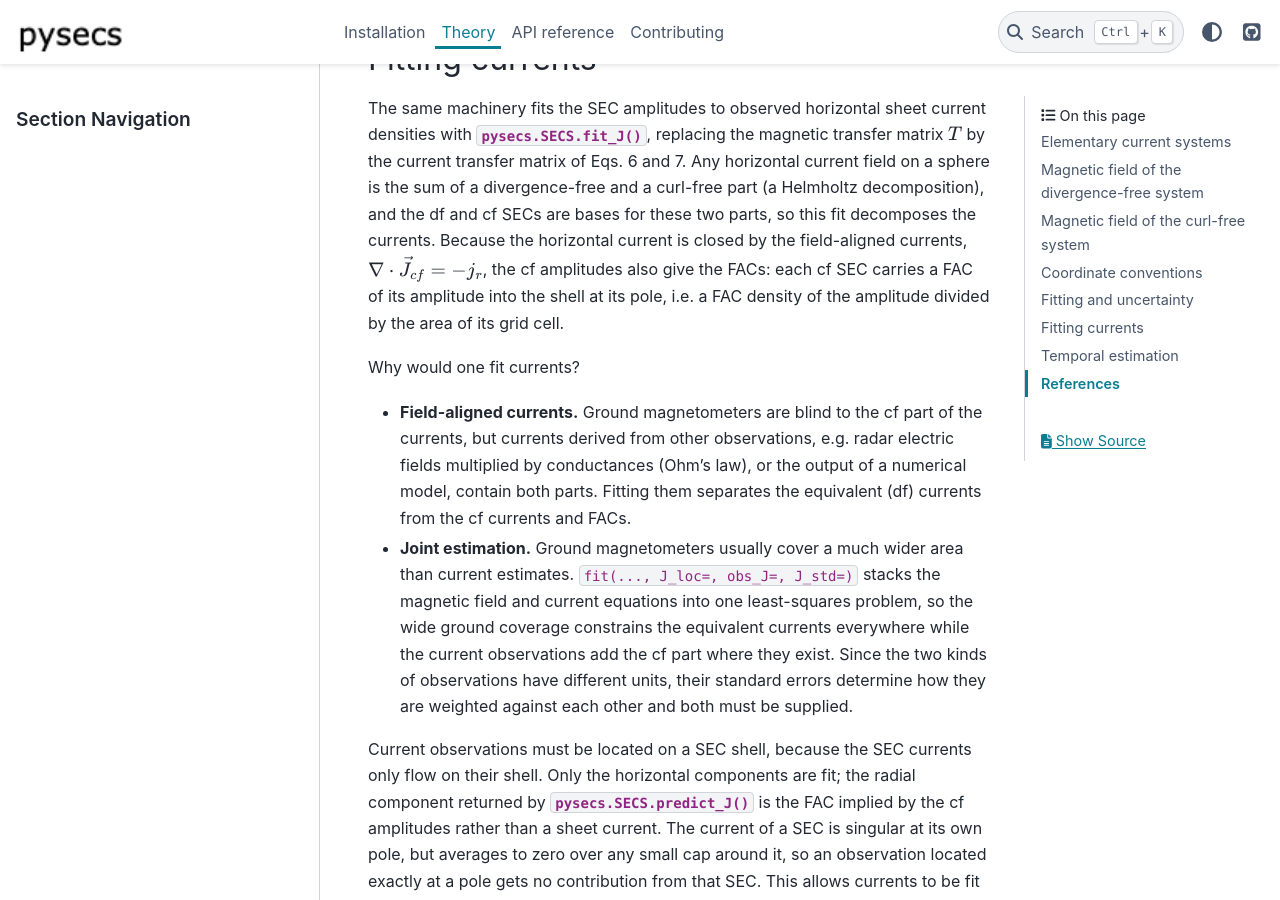
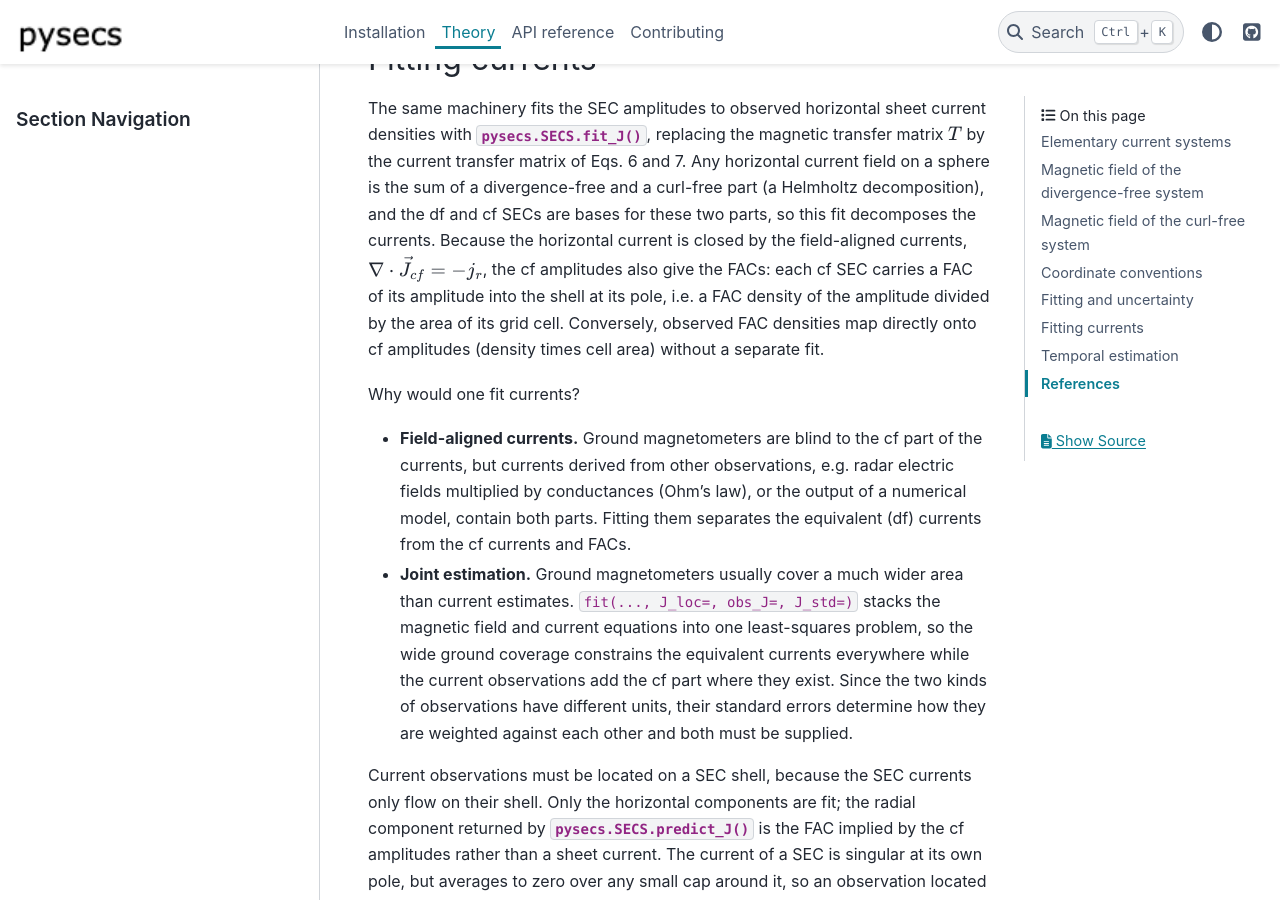
Before and after one commit to greglucas/pysecs, a Sphinx documentation site: the page built from docs/source/theory.rst, in a window 1280 px wide and 900 px high, scrolled down 3217 px. Built offline with Sphinx 7.4.7 and the PyData theme 0.15.4, drawn with Linux system fonts in a browser that asks for light colours; pages that are not in the unit, such as notebooks, are missing from menus; the version number could not be read and is left out.

Commit message:
Note that FAC densities map directly onto curl-free amplitudes
Co-Authored-By: Claude Opus 5.5 <noreply@anthropic.com>
Claude-Session: https://claude.ai/code/session_01QgqpJTAHvXZdRhesgjqa9Y

```diff
--- a/docs/source/theory.rst
+++ b/docs/source/theory.rst
@@ -163,7 +163,9 @@ decomposes the currents. Because the horizontal current is closed by
 the field-aligned currents, :math:`\nabla \cdot \vec{J}_{cf} = -j_r`,
 the cf amplitudes also give the FACs: each cf SEC carries a FAC of its
 amplitude into the shell at its pole, i.e. a FAC density of the
-amplitude divided by the area of its grid cell.
+amplitude divided by the area of its grid cell. Conversely, observed
+FAC densities map directly onto cf amplitudes (density times cell area)
+without a separate fit.
 
 Why would one fit currents?
 
```
